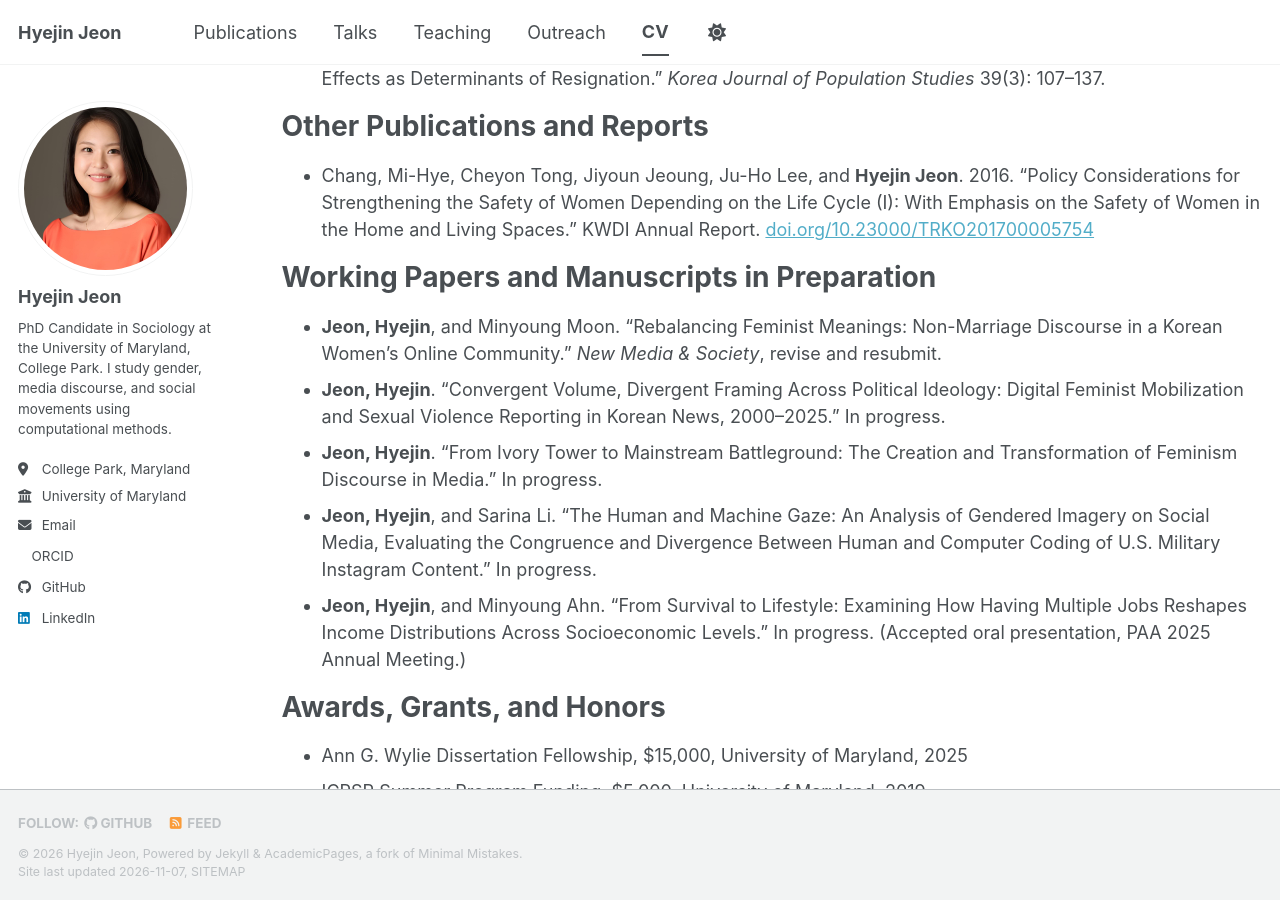
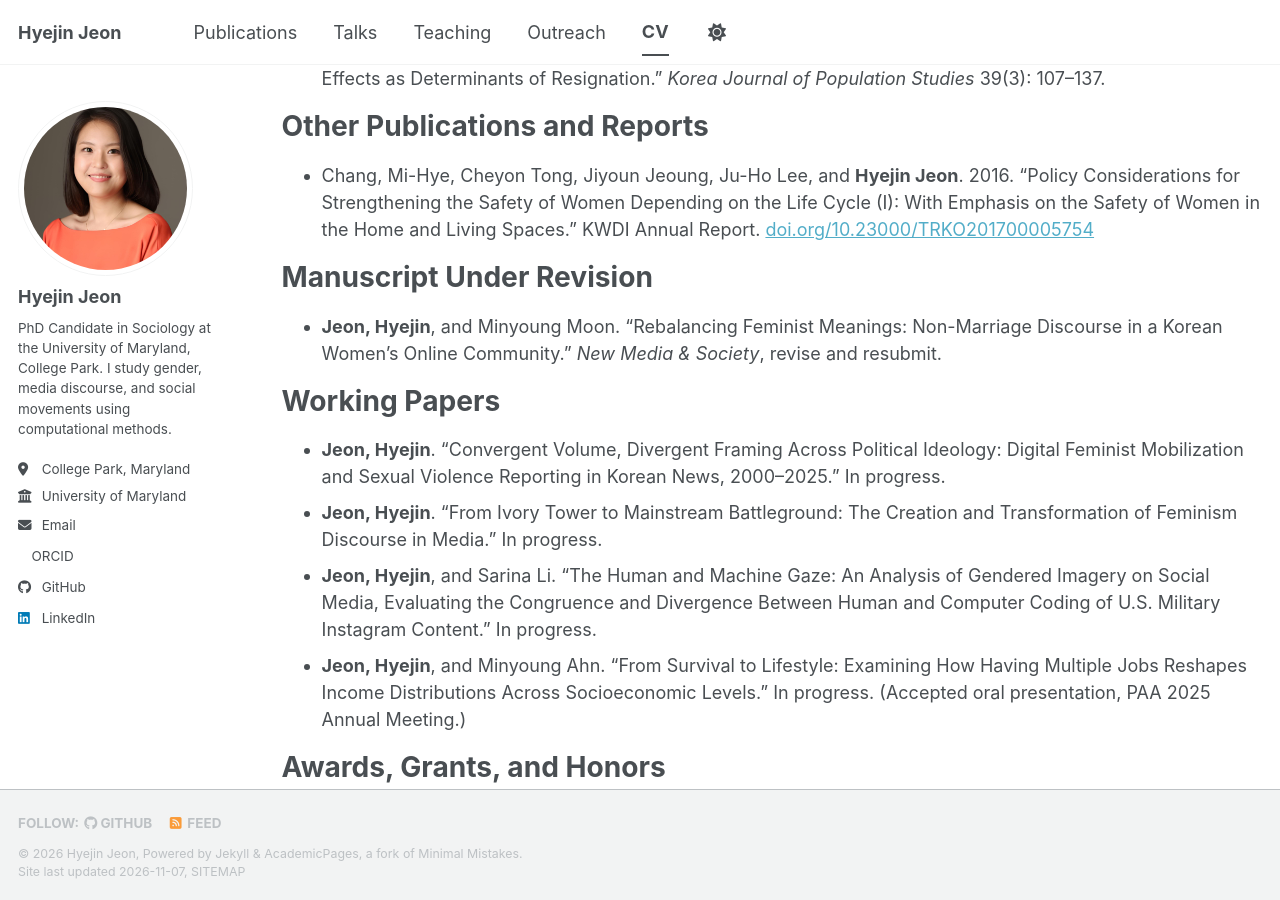
Before and after one commit to hyejin-jeon-soc/hyejin-jeon-soc.github.io, a Jekyll site: the page built from _pages/cv.md, in a window 1280 px wide and 900 px high, scrolled down 479 px. Built offline with Jekyll 4.4.1, drawn with Linux system fonts in a browser that asks for light colours; a script bundle is joined from its source files by our own code; a style sheet for code colours, icons or effects is not loaded.

Commit message:
Add files via upload

```diff
--- a/_pages/cv.md
+++ b/_pages/cv.md
@@ -27,9 +27,12 @@ Other Publications and Reports
 ======
 * Chang, Mi-Hye, Cheyon Tong, Jiyoun Jeoung, Ju-Ho Lee, and **Hyejin Jeon**. 2016. "Policy Considerations for Strengthening the Safety of Women Depending on the Life Cycle (I): With Emphasis on the Safety of Women in the Home and Living Spaces." KWDI Annual Report. [doi.org/10.23000/TRKO201700005754](https://doi.org/10.23000/TRKO201700005754)
 
-Working Papers and Manuscripts in Preparation
+Manuscript Under Revision
 ======
 * **Jeon, Hyejin**, and Minyoung Moon. "Rebalancing Feminist Meanings: Non-Marriage Discourse in a Korean Women's Online Community." *New Media & Society*, revise and resubmit.
+
+Working Papers
+======
 * **Jeon, Hyejin**. "Convergent Volume, Divergent Framing Across Political Ideology: Digital Feminist Mobilization and Sexual Violence Reporting in Korean News, 2000–2025." In progress.
 * **Jeon, Hyejin**. "From Ivory Tower to Mainstream Battleground: The Creation and Transformation of Feminism Discourse in Media." In progress.
 * **Jeon, Hyejin**, and Sarina Li. "The Human and Machine Gaze: An Analysis of Gendered Imagery on Social Media, Evaluating the Congruence and Divergence Between Human and Computer Coding of U.S. Military Instagram Content." In progress.
```
